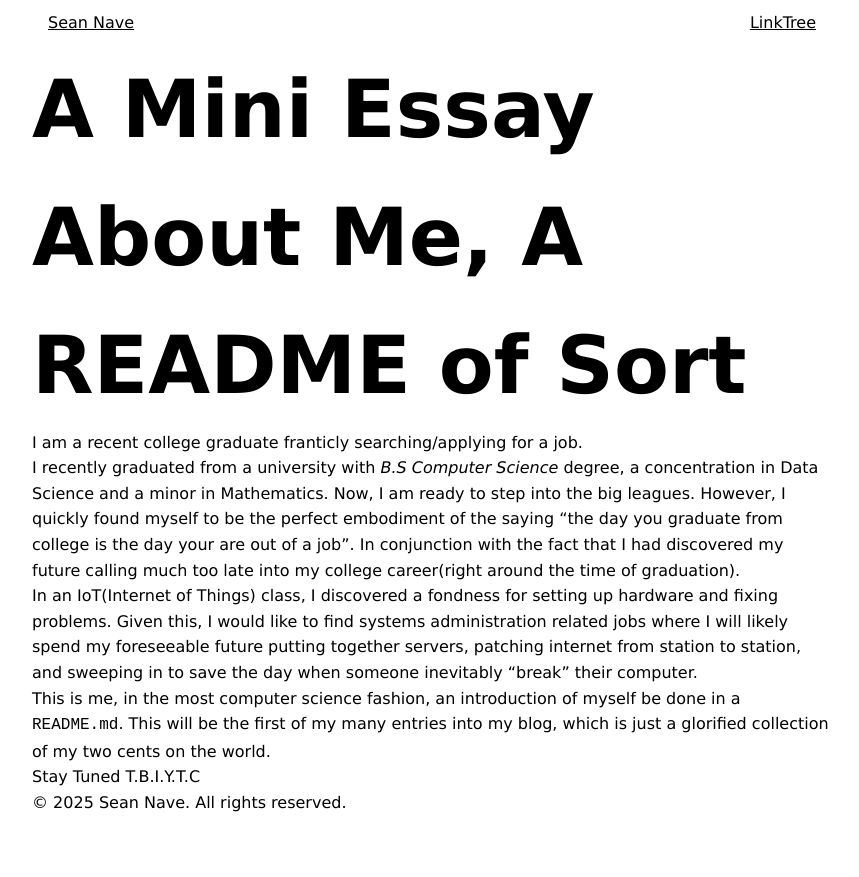
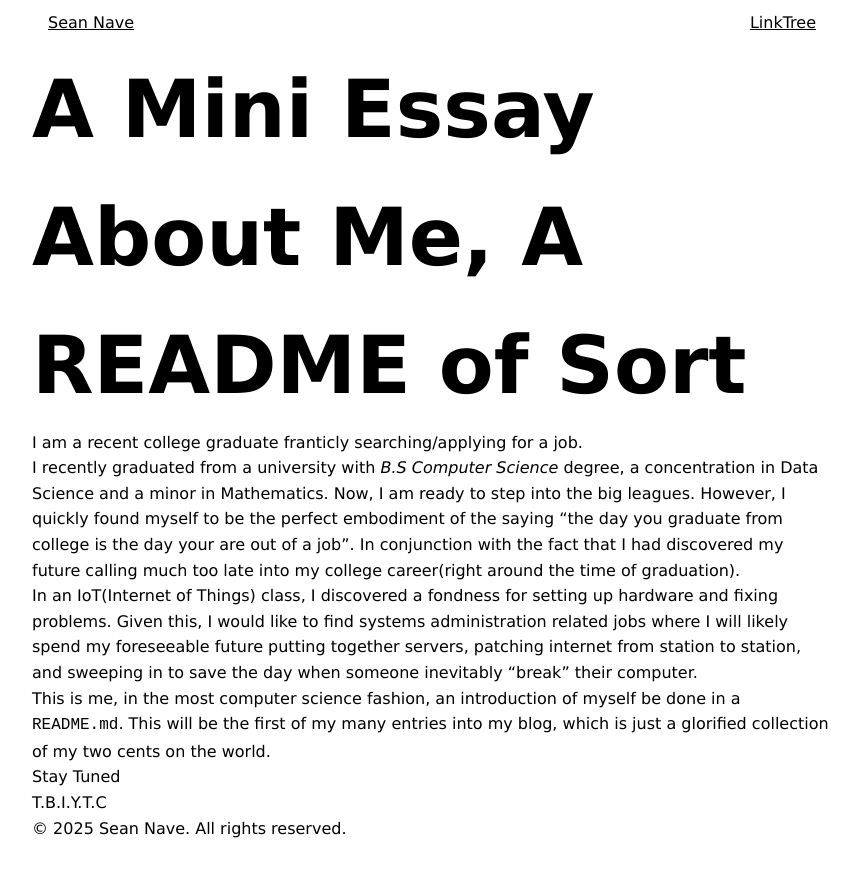
Before and after one commit to seannave211/Blog, a Jekyll site: the page built from index.md, in a window 1280 px wide. Shown: the top 877 px of the page, without its empty margins (208-1067 px from the left). Built offline with Jekyll 4.4.1, drawn with Linux system fonts in a browser that asks for light colours; part of the change alters nothing that is shown.

```diff
--- a/_config.yml
+++ b/_config.yml
@@ -2,3 +2,6 @@ title: Sean's Blog
 description: Sean's personal blog about any and everything that I find interesting.
 baseurl: ""
 url: "https://blog.seannave211.com"
+markdown: kramdown
+kramdown:
+    hard_wrap: true
```
